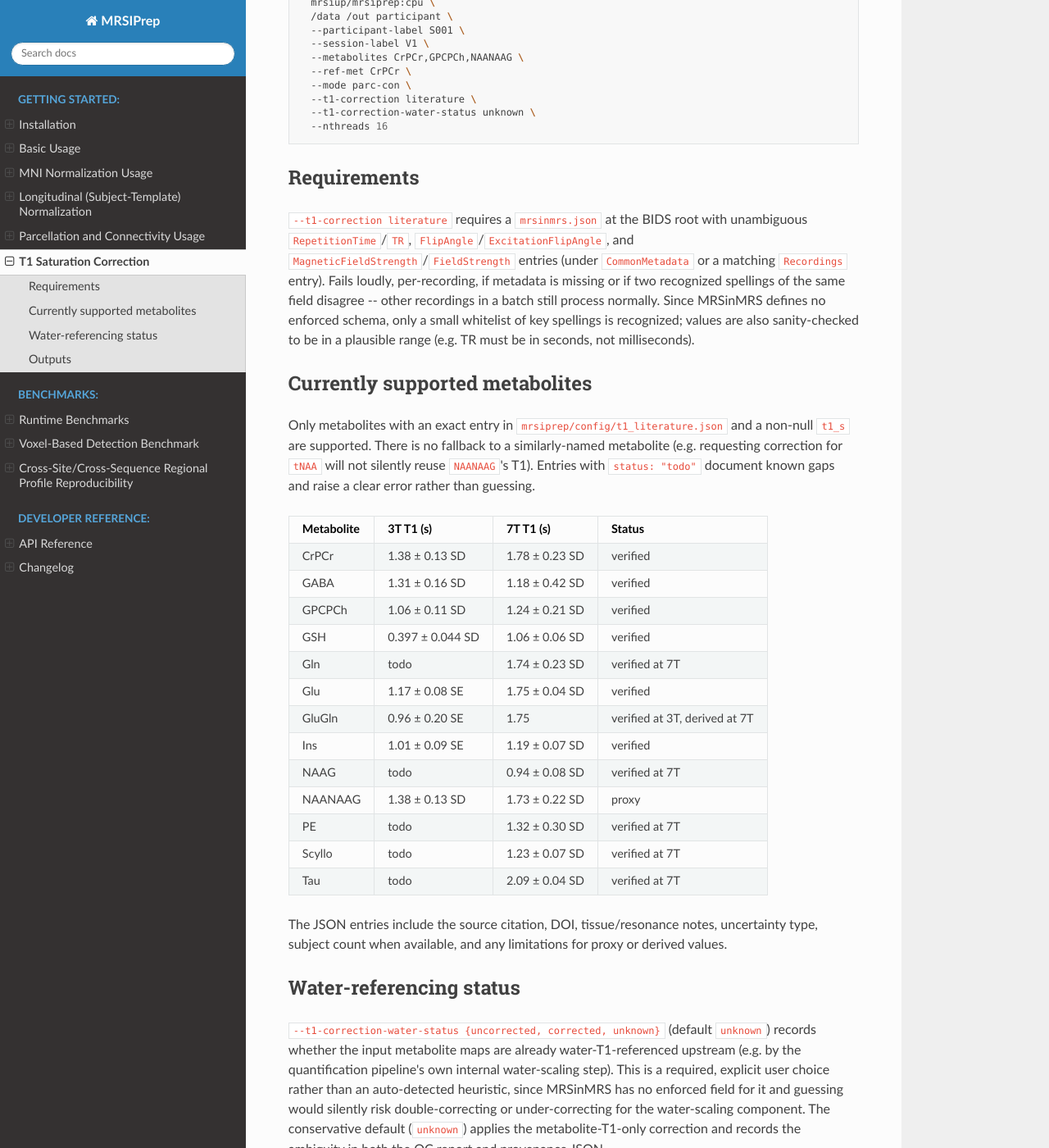
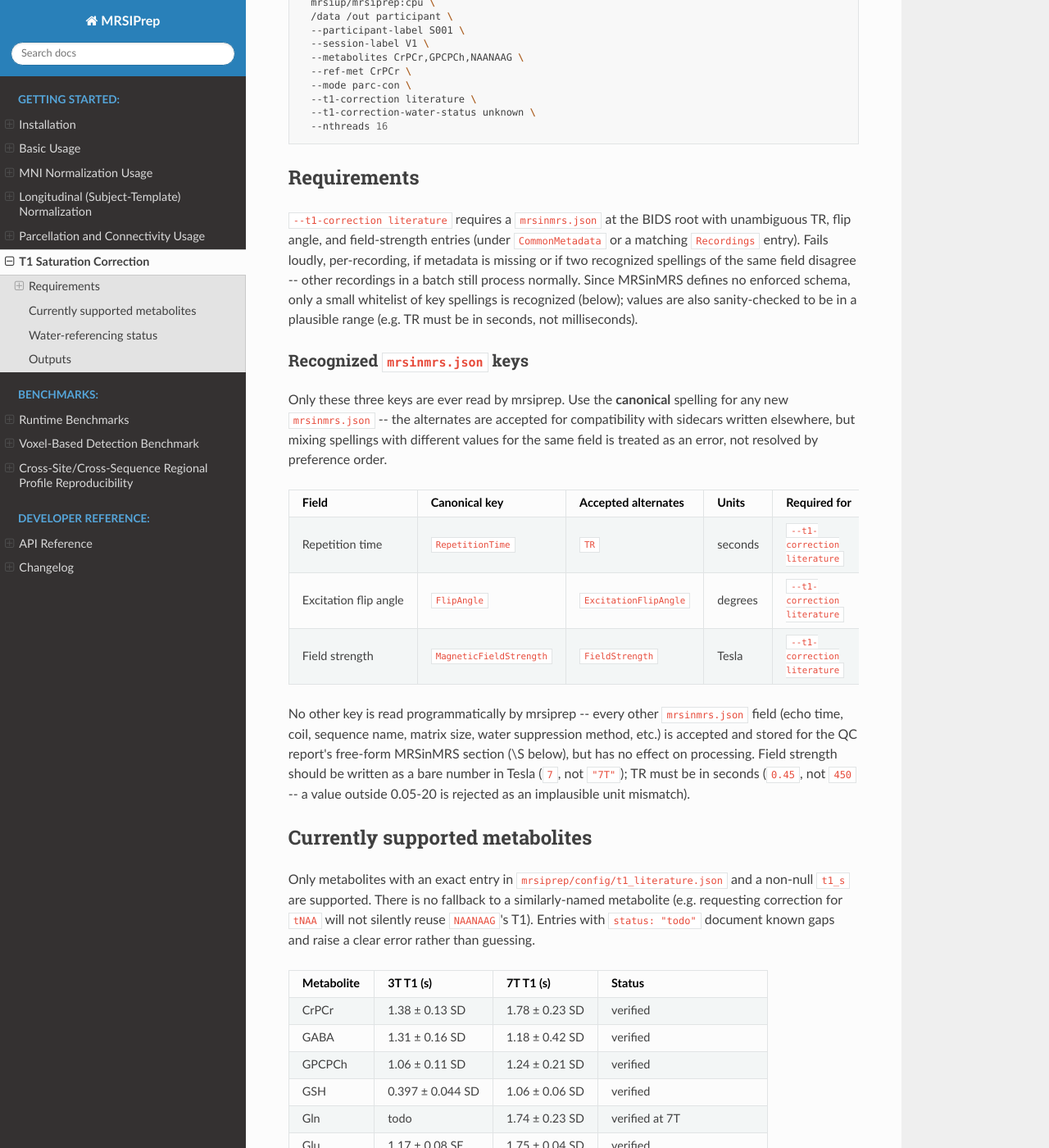
Before and after one commit to MRSI-Psychosis-UP/MRSIPrep, a Sphinx documentation site: the page built from docs/usage_t1_correction.md, in a window 1280 px wide and 1400 px high, scrolled down 588 px. Shown: the whole window at 82% size. Built offline with Sphinx 7.4.7 and the Read the Docs theme 3.1.0, drawn with Linux system fonts in a browser that asks for light colours.

Commit message:
Document the canonical mrsinmrs.json key spellings for --t1-correction
Adds a "Recognized mrsinmrs.json keys" reference table to
docs/usage_t1_correction.md (canonical spelling + accepted alternates +
units, for RepetitionTime/FlipAngle/MagneticFieldStrength -- the only
three fields mrsiprep reads programmatically), and points to it from
mrsinmrs.py's module docstring, so a new mrsinmrs.json can be written
consistently instead of guessing at field names each time.

```diff
--- a/docs/usage_t1_correction.md
+++ b/docs/usage_t1_correction.md
@@ -39,14 +39,36 @@ docker run --rm \
 ## Requirements
 
 `--t1-correction literature` requires a `mrsinmrs.json` at the BIDS root
-with unambiguous `RepetitionTime`/`TR`, `FlipAngle`/`ExcitationFlipAngle`,
-and `MagneticFieldStrength`/`FieldStrength` entries (under `CommonMetadata`
-or a matching `Recordings` entry). Fails loudly, per-recording, if metadata
-is missing or if two recognized spellings of the same field disagree --
-other recordings in a batch still process normally. Since MRSinMRS defines
-no enforced schema, only a small whitelist of key spellings is recognized;
-values are also sanity-checked to be in a plausible range (e.g. TR must be
-in seconds, not milliseconds).
+with unambiguous TR, flip angle, and field-strength entries (under
+`CommonMetadata` or a matching `Recordings` entry). Fails loudly,
+per-recording, if metadata is missing or if two recognized spellings of
+the same field disagree -- other recordings in a batch still process
+normally. Since MRSinMRS defines no enforced schema, only a small
+whitelist of key spellings is recognized (below); values are also
+sanity-checked to be in a plausible range (e.g. TR must be in seconds,
+not milliseconds).
+
+### Recognized `mrsinmrs.json` keys
+
+Only these three keys are ever read by mrsiprep. Use the **canonical**
+spelling for any new `mrsinmrs.json` -- the alternates are accepted for
+compatibility with sidecars written elsewhere, but mixing spellings with
+different values for the same field is treated as an error, not resolved
+by preference order.
+
+| Field | Canonical key | Accepted alternates | Units | Required for |
+|---|---|---|---|---|
+| Repetition time | `RepetitionTime` | `TR` | seconds | `--t1-correction literature` |
+| Excitation flip angle | `FlipAngle` | `ExcitationFlipAngle` | degrees | `--t1-correction literature` |
+| Field strength | `MagneticFieldStrength` | `FieldStrength` | Tesla | `--t1-correction literature` |
+
+No other key is read programmatically by mrsiprep -- every other
+`mrsinmrs.json` field (echo time, coil, sequence name, matrix size, water
+suppression method, etc.) is accepted and stored for the QC report's
+free-form MRSinMRS section (\S below), but has no effect on processing.
+Field strength should be written as a bare number in Tesla (`7`, not
+`"7T"`); TR must be in seconds (`0.45`, not `450` -- a value outside
+0.05-20 is rejected as an implausible unit mismatch).
 
 ## Currently supported metabolites
 
```
Also changed, not shown: 1 other file.
